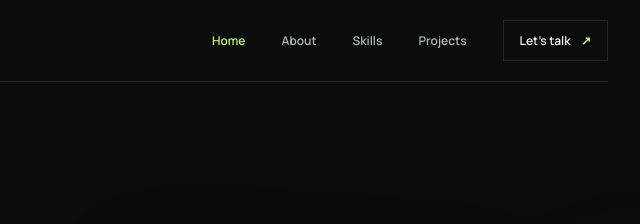
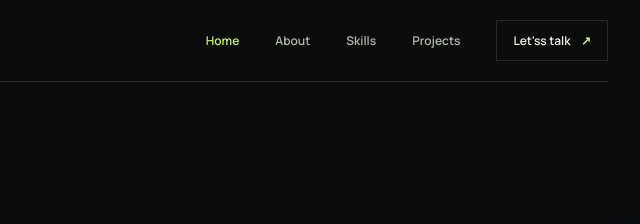
Before and after one commit to Adnan0425ninja/GITHUB-PRACTICAL-TEST, a plain HTML site: page index.html in a window 1280 px wide. Shown: the top 224 px of the page, 640-1280 px from the left. Drawn offline with nearby package versions, Linux system fonts and the light colour scheme.

```diff
--- a/index.html
+++ b/index.html
@@ -25,7 +25,7 @@
       <a href="#about" class="nav-link">About</a>
       <a href="#skills" class="nav-link">Skills</a>
       <a href="#projects" class="nav-link">Projects</a>
-      <a href="#contact" class="nav-link nav-contact">Let's talk <span>↗</span></a>
+      <a href="#contact" class="nav-link nav-contact">Let'ss talk <span>↗</span></a>
     </nav>
   </header>
 
```
